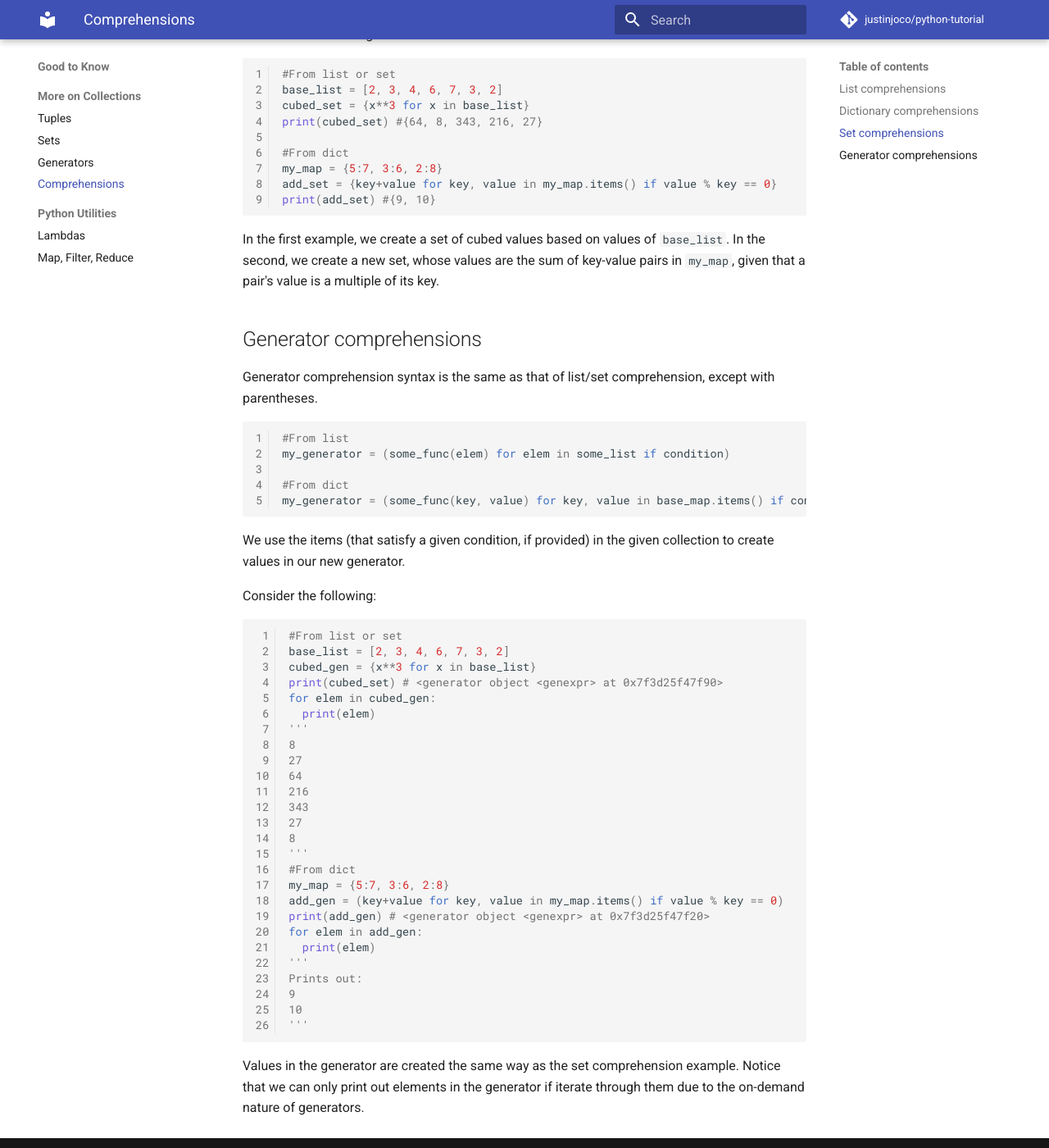
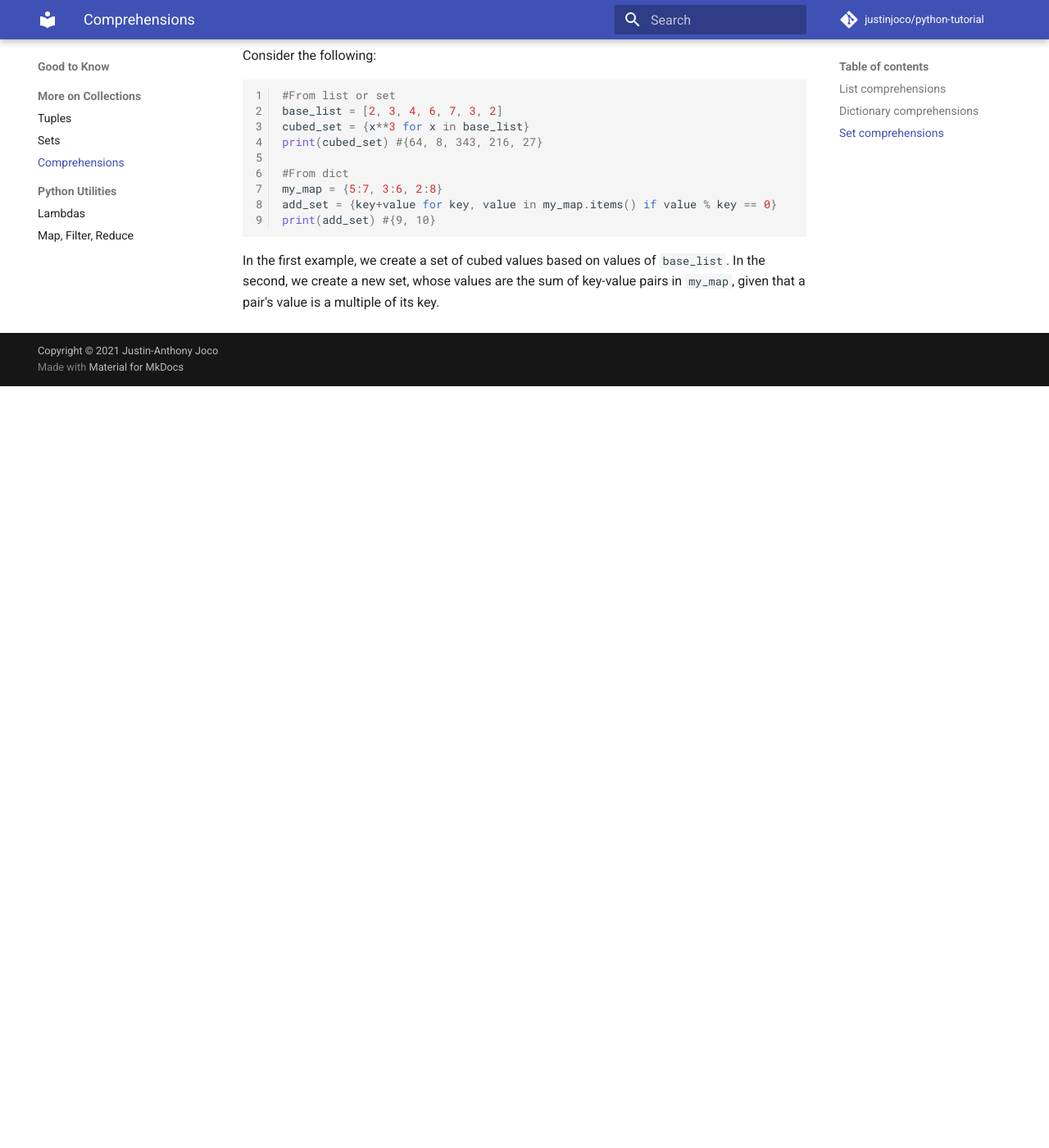
Before and after one commit to justinjoco/python-tutorial, an MkDocs documentation site: the page built from docs/collections/comprehensions.md, in a window 1280 px wide and 1400 px high, scrolled down 2020 px. Shown: the whole window at 82% size. Built offline with MkDocs 1.6.1 and Material for MkDocs 9.7.7, drawn with Linux system fonts in a browser that asks for light colours; comment, search, counter and statistics services are not loaded; after the commit the page ends 2491 px from its top, so only the background shows below that; some of the changed text lies outside the part shown.

Commit message:
removed generators

````diff
--- a/docs/collections/comprehensions.md
+++ b/docs/collections/comprehensions.md
@@ -76,44 +76,3 @@ add_set = {key+value for key, value in my_map.items() if value % key == 0}
 print(add_set) #{9, 10}
 ```
 In the first example, we create a set of cubed values based on values of `base_list`. In the second, we create a new set, whose values are the sum of key-value pairs in `my_map`, given that a pair's value is a multiple of its key.
-## Generator comprehensions
-Generator comprehension syntax is the same as that of list/set comprehension, except with parentheses.
-```python
-#From list
-my_generator = (some_func(elem) for elem in some_list if condition)
-
-#From dict
-my_generator = (some_func(key, value) for key, value in base_map.items() if condition)
-```
-We use the items (that satisfy a given condition, if provided) in the given collection to create values in our new generator.
-
-Consider the following:
-```python
-#From list or set
-base_list = [2, 3, 4, 6, 7, 3, 2]
-cubed_gen = {x**3 for x in base_list}
-print(cubed_set) # <generator object <genexpr> at 0x7f3d25f47f90>
-for elem in cubed_gen:
-  print(elem)
-'''
-8
-27
-64
-216
-343
-27
-8
-'''
-#From dict
-my_map = {5:7, 3:6, 2:8}
-add_gen = (key+value for key, value in my_map.items() if value % key == 0)
-print(add_gen) # <generator object <genexpr> at 0x7f3d25f47f20>
-for elem in add_gen:
-  print(elem)
-'''
-Prints out:
-9
-10
-'''
-```
-Values in the generator are created the same way as the set comprehension example. Notice that we can only print out elements in the generator if iterate through them due to the on-demand nature of generators.
--- a/mkdocs.yml
+++ b/mkdocs.yml
@@ -32,7 +32,6 @@ nav:
     - More on Collections:
       - Tuples: collections/tuples.md
       - Sets: collections/sets.md
-      - Generators: collections/generators.md
       - Comprehensions: collections/comprehensions.md
     - Python Utilities:
       - Lambdas: utils/lambdas.md
````
Also changed, not shown: other parts of docs/collections/comprehensions.md (+1 -1 lines), docs/collections/generators.md (deleted, +0 -1 lines).
